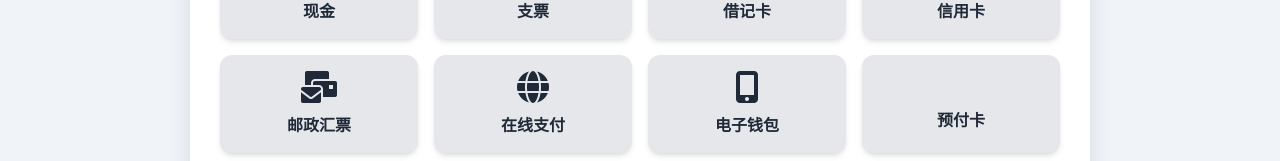
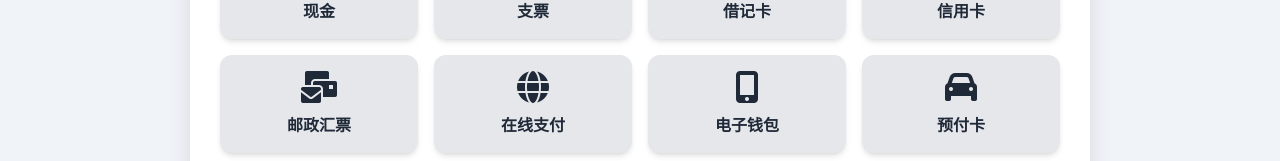
Before and after one commit to sunyiho/payment-method, a plain HTML site: page index.html in a window 1280 px wide. Both pictures are taken after a click on the button "开始冒险". Shown: the part 245-406 px from the top of the page. Drawn offline with nearby package versions, Linux system fonts and the light colour scheme.

Commit message:
Update index.html

```diff
--- a/index.html
+++ b/index.html
@@ -132,7 +132,7 @@
                     <p class="mt-2">电子钱包</p>
                 </button>
                 <button class="payment-btn bg-gray-200 hover:bg-gray-300 text-gray-800 font-bold py-4 px-4 rounded-xl shadow-md transition duration-300" data-tool="预付卡">
-                    <i class="fas fa-gift-card fa-2x"></i>
+                    <i class="fas fa-car fa-2x"></i>
                     <p class="mt-2">预付卡</p>
                 </button>
             </div>
```
